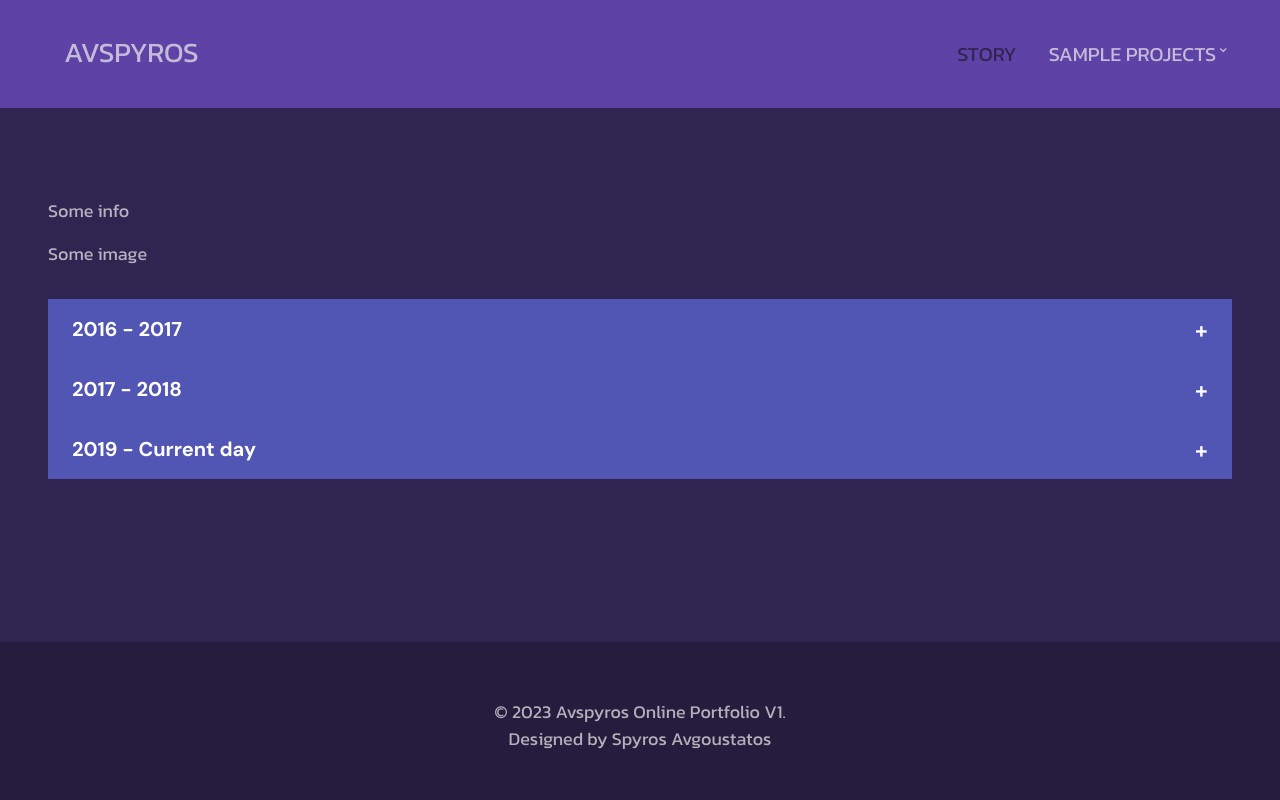
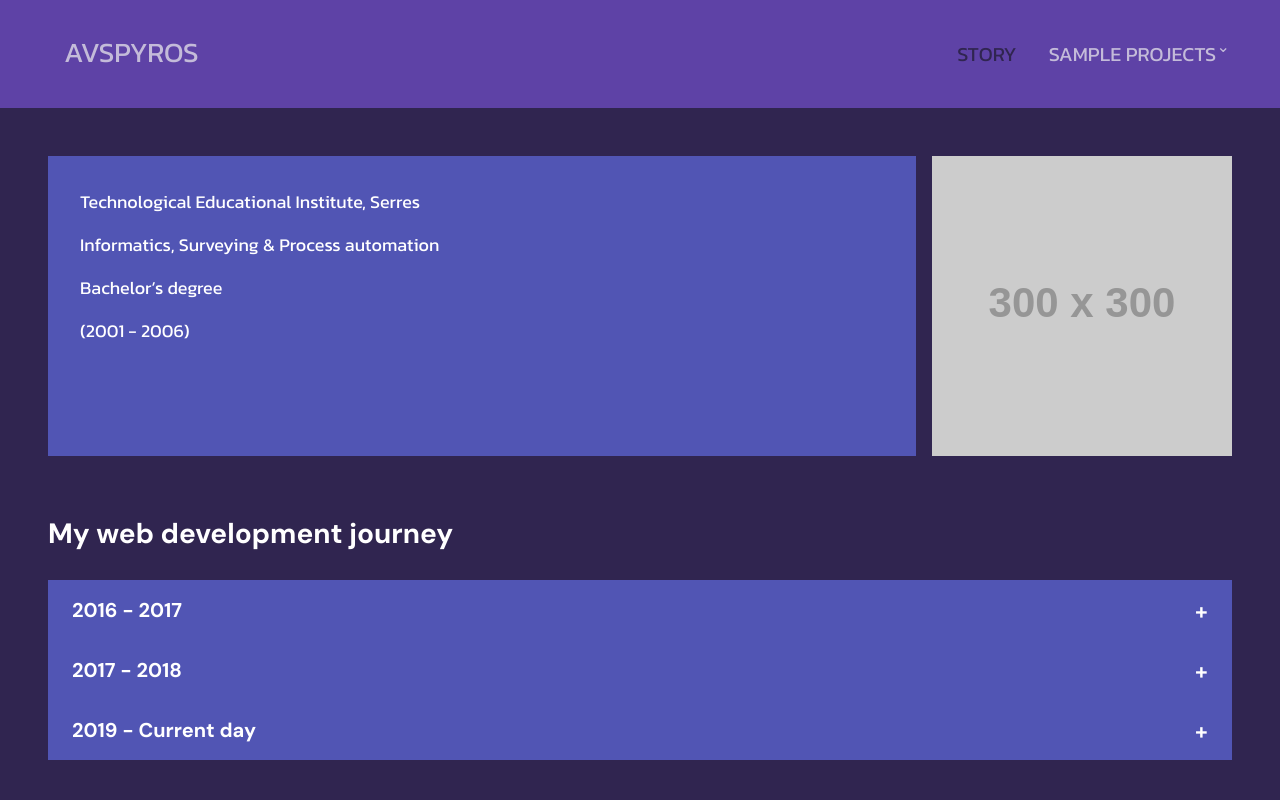
Before and after one commit to avspyros/Netmorph, a React (Vite) app: page /story in a window 1280 px wide. Shown: the top 800 px of the page. Built offline with nearby package versions, Linux system fonts and the light colour scheme.

Commit message:
story page and some changes here and there as a side effect

```diff
--- a/src/components/Article.jsx
+++ b/src/components/Article.jsx
@@ -8,7 +8,7 @@ export default function Article({ title, img, url, description }) {
         <div className="article-header">
           <h2>{title}</h2>
         </div>
-        <div className="inner">
+        <div className="article-container">
           <div className="article-img">
             <img src={img} alt={title} />
           </div>
--- a/src/components/InfoBlocks.jsx
+++ b/src/components/InfoBlocks.jsx
@@ -4,10 +4,13 @@ export default function InfoBlocks() {
     <div className="infoblocks-wrapper">
       <div className="infoblocks">
         <div className="infoblock">
-          <p>Some info</p>
+          <p>Technological Educational Institute, Serres</p>
+          <p>Informatics, Surveying & Process automation</p>
+          <p>Bachelor’s degree</p>
+          <p>(2001 - 2006)</p>
         </div>
         <div className="infoblock">
-          <p>Some image</p>
+          <div className="avatar"></div>
         </div>
       </div>
     </div>
--- a/src/pages/Story.jsx
+++ b/src/pages/Story.jsx
@@ -1,5 +1,6 @@
 import ContentWrapper from '../components/ContentWrapper'
 import Container from '../components/Container'
+import BlockHeader from '../components/BlockHeader'
 import Accordion from '../components/Accordion'
 import PageNav from '../components/PageNav'
 import Footer from '../components/Footer'
@@ -12,6 +13,7 @@ export default function Story() {
       <PageNav />
       <Container>
         <InfoBlocks />
+        <BlockHeader title="My web development journey" />
         <Accordion />
       </Container>
       <Footer bgColor='footer-darkest' />
--- a/src/skillsAndTech.js
+++ b/src/skillsAndTech.js
@@ -1,8 +1,8 @@
 const skillsAndTech = [
   {
     id: 1,
-    title: "HTML, CSS, Javascript",
-    description: "Firm grasp of web basics"
+    title: "Languages & Technologies",
+    description: "HTML5, CSS3, JavaScript (ES6+), Sass, Tailwind, Bootstrap, React.js, Typescript, GSAP (Greensock), jQuery, PHP"
   },
   {
     id: 2,
--- a/src/style_components/_article.scss
+++ b/src/style_components/_article.scss
@@ -13,7 +13,7 @@
     }
   }
 
-  .inner {
+  .article-container {
     margin-bottom: 3rem;
 
     @include mq($screen-sm) {
@@ -26,7 +26,12 @@
     width: 100%;
 
     @include mq($screen-sm) {
+      flex: 1;
       margin-bottom: 0;
+    }
+
+    @include mq($screen-md) {
+      flex: 2;
     }
   }
 
@@ -34,7 +39,12 @@
     width: 100%;
 
     @include mq($screen-sm) {
+      flex: 1;
       padding: 0 1rem;
+    }
+
+    @include mq($screen-md) {
+      flex: 3;
     }
 
     @include mq($screen-lg) {
--- a/src/style_components/_index.scss
+++ b/src/style_components/_index.scss
@@ -6,6 +6,7 @@
 @forward 'profile';
 @forward 'blockheader';
 @forward 'article';
+@forward 'infoblocks';
 @forward 'accordion';
 @forward 'samples';
 @forward 'contact';
--- /dev/null
+++ b/src/style_components/_infoblocks.scss
@@ -0,0 +1,44 @@
+@use '../style_global' as *;
+
+.infoblocks {
+  margin-bottom: 4rem;
+
+  @include mq($screen-sm) {
+    display: flex;
+    gap: 1rem;
+  }
+
+  .infoblock:nth-child(1) {
+    padding: 1rem;
+
+    p {
+      color: $text-primary;
+    }
+
+    @include mq($screen-sm) {
+      background-color: $bg-neutral;
+      padding: 2rem;
+      flex: 3;
+    }
+  }
+
+  .infoblock:nth-child(2) {
+    margin: auto;
+    height: 250px;
+    width: 250px;
+
+    @include mq($screen-xs) {
+      height: 300px;
+      width: 300px;
+    }
+
+    .avatar {
+      height: 100%;
+      width: 100%;
+      background-image: url('https://placehold.co/300');
+      background-size: cover;
+      background-position: center;
+      background-repeat: no-repeat;
+    }
+  }
+}
--- a/src/style_components/_pagenav.scss
+++ b/src/style_components/_pagenav.scss
@@ -27,7 +27,7 @@
       display: flex;
       align-items: center;
 
-      > div  {
+      >div {
         flex: 1;
       }
     }
@@ -62,6 +62,7 @@
     .dropdown-container {
       position: relative;
       display: inline-block;
+      z-index: 3;
 
       button.dropdown {
         position: relative;
@@ -76,7 +77,8 @@
       }
     }
 
-    a, button.dropdown {
+    a,
+    button.dropdown {
       background-color: transparent;
       color: $text-secondary;
       font-size: 0.9rem;
```
